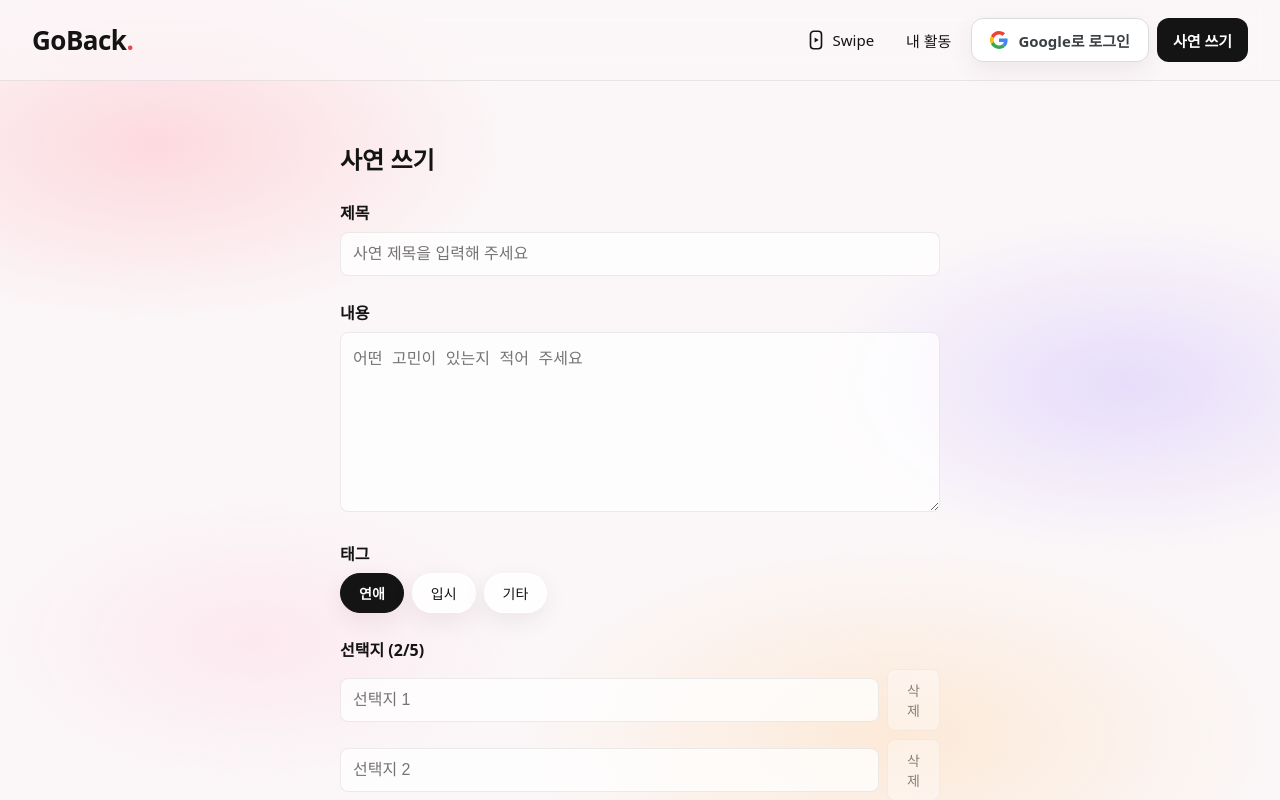
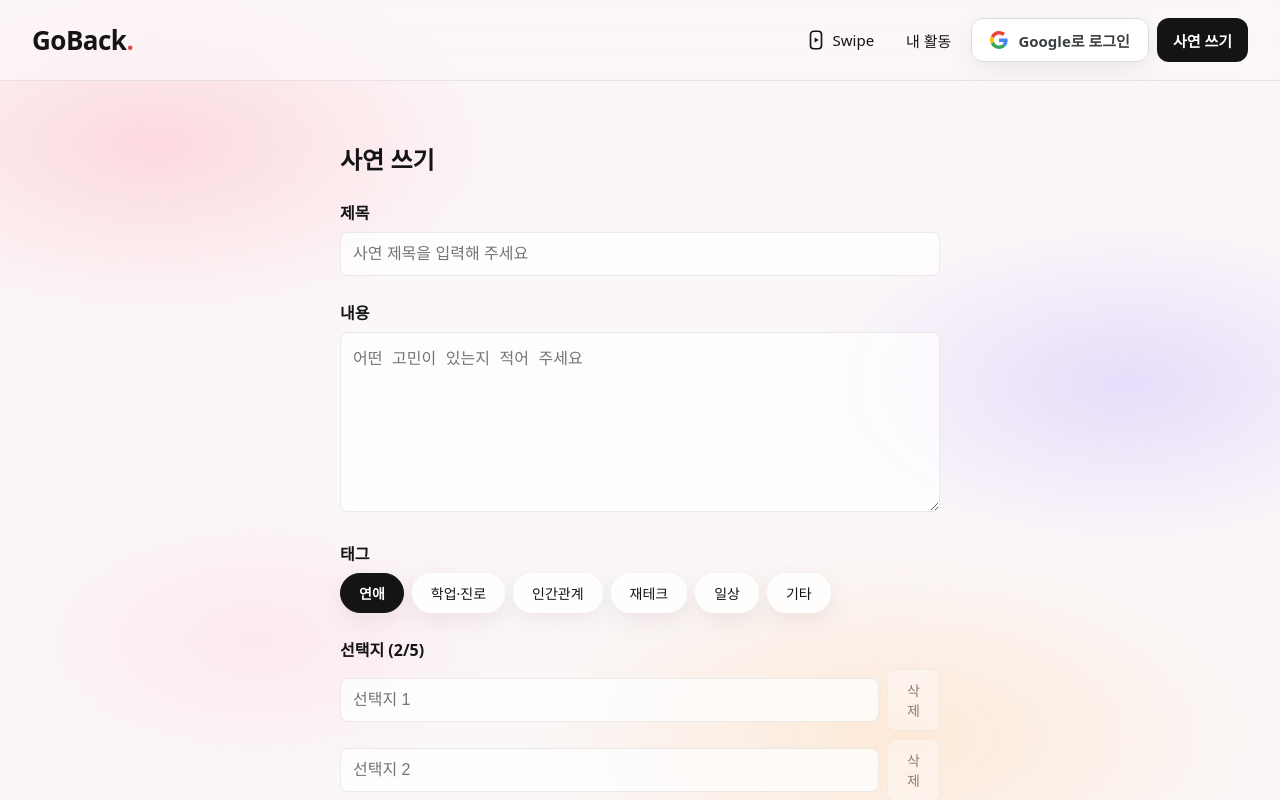
Before and after one commit to team-GoBack/GoBack, a React (Vite) app: page /write in a window 1280 px wide. Shown: the top 800 px of the page. Built offline with nearby package versions, Linux system fonts and the light colour scheme; no server answers.

Commit message:
feat: 태그 변경 (연애, 학업·진로, 인간관계, 재테크, 일상, 기타)

```diff
--- a/src/components/PostActions.jsx
+++ b/src/components/PostActions.jsx
@@ -2,7 +2,7 @@ import { useState } from 'react'
 import { useNavigate } from 'react-router-dom'
 import { closePost, deletePost, updatePost } from '../api/posts'
 
-const tags = ['연애', '입시', '기타']
+const tags = ['연애', '학업·진로', '인간관계', '재테크', '일상', '기타']
 
 export default function PostActions({ post, status, onUpdated }) {
     const navigate = useNavigate()
--- a/src/pages/MainPage.jsx
+++ b/src/pages/MainPage.jsx
@@ -6,7 +6,7 @@ import { getCurrentUser, onAuthChange } from '../api/auth.js'
 import { getRecommendCounts } from '../api/recommends.js'
 import PostCard from '../components/PostCard.jsx'
 
-const TAGS = ['전체', '연애', '입시', '기타']
+const TAGS = ['전체', '연애', '학업·진로', '인간관계', '재테크', '일상', '기타']
 const SORTS = [
   { key: 'latest', label: '최신순' },
   { key: 'popular', label: '투표 많은 순' },
--- a/src/pages/WritePage.jsx
+++ b/src/pages/WritePage.jsx
@@ -4,7 +4,7 @@ import { getCurrentUser } from '../api/auth'
 import { createPost } from '../api/posts'
 import HaedalEasterEgg from '../components/HaedalEasterEgg.jsx'
 
-const tags = ['연애', '입시', '기타']
+const tags = ['연애', '학업·진로', '인간관계', '재테크', '일상', '기타']
 const voteTimes = [
   { hours: 1, label: '1시간' },
   { hours: 24, label: '1일' },
```
Also changed, not shown: 1 other file (tests, documents, lock files or other folders).
